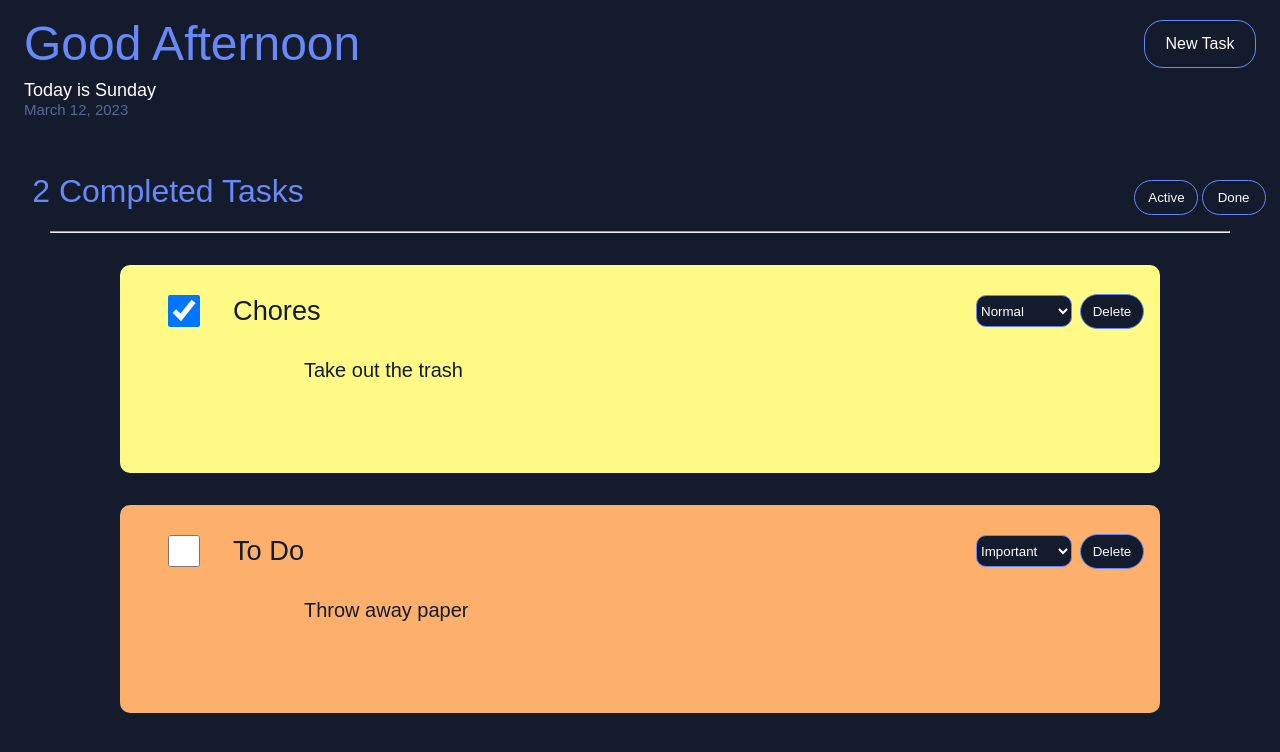
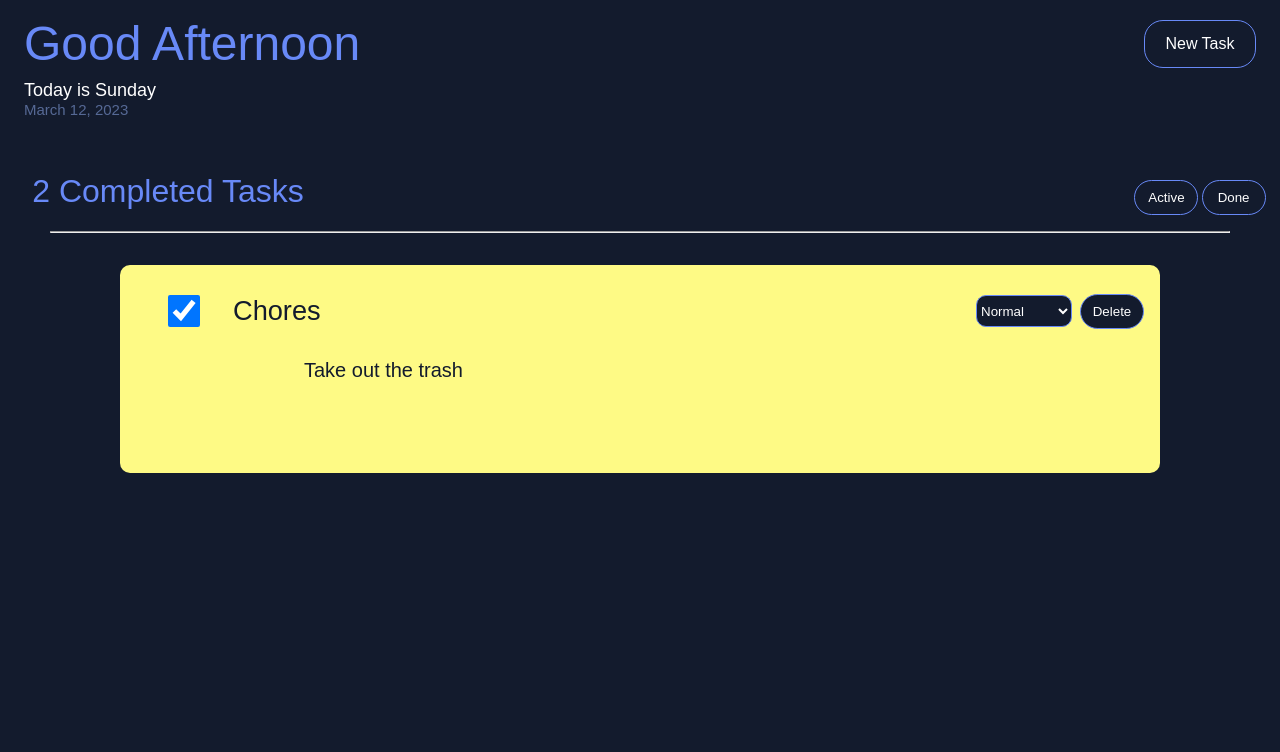
Before and after one commit to dilekbaykara/to-do-list, a React (Create React App) app: page / in a window 1280 px wide. Both pictures are taken after a click on the button "Done". Shown: the top 752 px of the page. Built offline with nearby package versions, Linux system fonts and the light colour scheme; a web font is replaced by a local one.

Commit message:
added setFilterToDosCompleted to showdone function to display done tasks onclick

```diff
--- a/src/App.tsx
+++ b/src/App.tsx
@@ -65,14 +65,12 @@ function ToDoItem(props: {
     const newPriorityNumber = parseInt(newValue);
     props.prioritySelect(newPriorityNumber);
   };
-
   const checkBoxCheck = (event: any) => {
     const checkBox = event.currentTarget.checked;
     const newCheckBoxValue = checkBox;
     console.log(checkBox);
     props.onCheckBoxCheck(newCheckBoxValue);
   };
-
 
 if (!props.toDo){
   return <p>Missing To Do</p>
@@ -93,6 +91,7 @@ if (!props.toDo){
               id="checkbox"
               onChange={checkBoxCheck}
               checked={props.toDo.checked}
+
             />
           </div>
 
@@ -141,7 +140,8 @@ function App(): JSX.Element {
   const [toDos, setToDos] = useState<ToDo[]>(initialTodos);
   const [addingToDo, setAddingToDo] = useState(false);
   const [showingDoneTasks, setShowDoneTasks] = useState(false);
-  const [filterTodosCompleted, setFilterTodosCompleted] = useState(null)
+  const [filterTodosCompleted, setFilterTodosCompleted] = useState<any | null>(null)
+  //  const [filterState, setFilterState] = useState<FilterState>(0);
 
   const visibleTodos = useMemo(
     () => toDos.filter(toDo => {
@@ -154,6 +154,10 @@ function App(): JSX.Element {
      // dependencies, when to recalculate
    )
 
+// function showCompletedTasks(){
+// // eslint-disable-next-line @typescript-eslint/no-unused-expressions
+// setFilterTodosCompleted(null)
+//  }
 
   // const []
   //added 3-12
@@ -176,7 +180,9 @@ function App(): JSX.Element {
 
 
 function showDone()
-{setShowDoneTasks(true)}
+{setShowDoneTasks(true)
+setFilterTodosCompleted(true)
+}
 
 
 const DoneTasks = () => (
@@ -213,10 +219,17 @@ const DoneTasks = () => (
 
       </div>
       <hr />
-      {visibleTodos.map((toDoItem: ToDo) => (
-        <ToDoItem toDo={toDoItem} onDeleteToDo={undefined} prioritySelect={1|2} onCheckBoxCheck={setFilterTodosCompleted} />
+
+      {visibleTodos.map((toDoItem) => (
+        <ToDoItem toDo={toDoItem} onDeleteToDo={undefined} prioritySelect={1|2} onCheckBoxCheck={function(checked: true | false) {
+
+          const updatedToDos = toDos.map((x) =>
+            x === toDoItem ? ({ ...x, checked } as any) : x
+          );
+          setToDos(updatedToDos);
+       }} />
+
       ))}
-
       <div></div>
       <div></div>
 
@@ -224,6 +237,7 @@ const DoneTasks = () => (
 
 
  );
+
 
 
 if(showingDoneTasks){
@@ -324,7 +338,7 @@ if(showingDoneTasks){
           {toDos.length} {toDos.length === 1 ? "Task" : "Tasks"}
         </div>
         <div className="status-container">
-          <button className="activeButton">Active</button>
+          <button className="activeButton" >Active</button>
           <button className="doneButton" onClick={showDone}>Done
           </button>
         </div>
@@ -346,34 +360,34 @@ if(showingDoneTasks){
             ////
           }}
 
-          onCheckBoxCheck={setFilterTodosCompleted}
-          // onCheckBoxCheck={function(checked: true | false) {
-
-          //   const updatedToDos = toDos.map((x) =>
-          //   x === toDoItem ? ({ ...x, checked } as any) : x,
-          // );
-
-          //   const doneToDos = toDos.filter((x) => x === toDoItem);
-          //   console.log(doneToDos)
 
 
-              // if (checked === true)
-              // return toDos.filter((x) => x !== toDoItem);
-              // return toDos.map((toDoItem: ToDo) => (
-              //   <DoneTasks/>
-              // ))
+          onCheckBoxCheck={function(checked: true | false) {
+
+              const updatedToDos = toDos.map((x) =>
+                x === toDoItem ? ({ ...x, checked } as any) : x
+              );
+              // if (checked === true) return
+              // <DoneTasks/>
+              // showDone()
+              // console.log(updatedToDos);
+              setToDos(updatedToDos);
 
 
+          // const doneToDos = toDos.filter((x) => x !== toDoItem);
+          // doneToDos.map((toDoItem: ToDo) => (
+          // <DoneTasks/>
+          // ))
+          //     // if (checked === true)
+          //     // return toDos.filter((x) => x !== toDoItem);
+          //     // return toDos.map((toDoItem: ToDo) => (
+          //     //   <DoneTasks/>
+          //     // ))
 
-            // console.log(doneToDos)
-
-          // setToDos(updatedToDos);
+          //   // console.log(doneToDos)
 
 
-
-
-
-
+        }}
 
           //Priority function to call to return a different colored div
 
```
Lines whose indentation alone changed are shown as unchanged.
